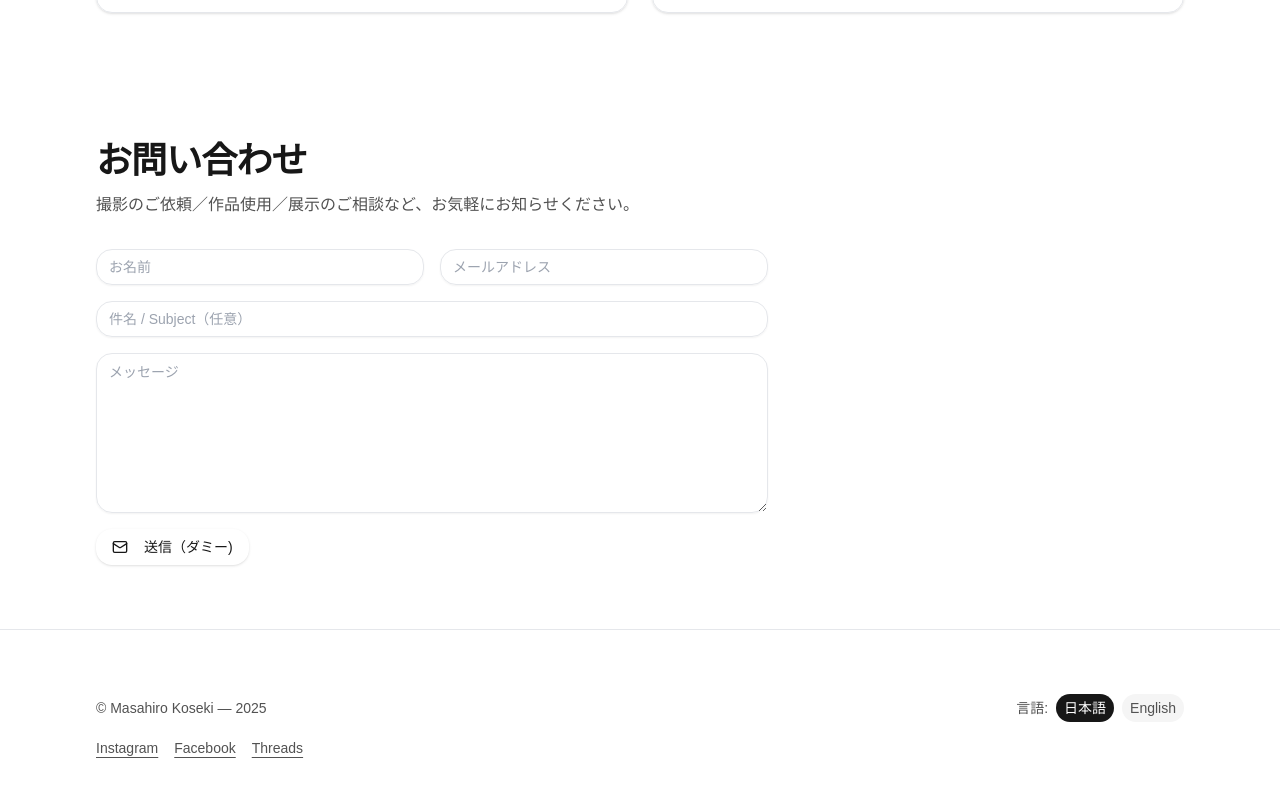
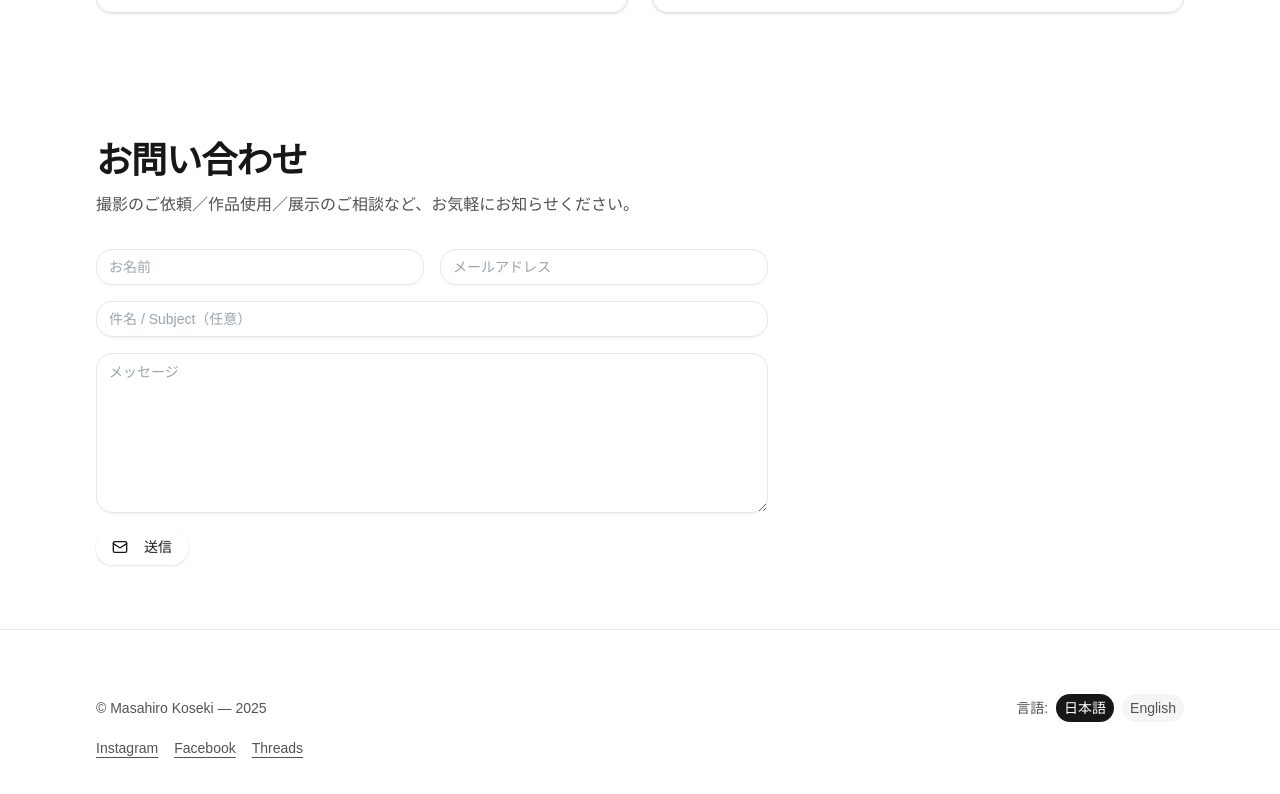
Before and after one commit to masahiro-koseki/masahiro-site, a Next.js app: page / in a window 1280 px wide. Shown: the part 3546-4340 px from the top of the page. Built offline with nearby package versions, Linux system fonts and the light colour scheme.

Commit message:
Redirect contact form to /thanks after submit

```diff
--- a/app/page.tsx
+++ b/app/page.tsx
@@ -382,7 +382,7 @@ const NEWS_ITEMS = [
             title: "展示・掲載",
               items: NEWS_ITEMS
           },
-          contact: { title: "お問い合わせ", desc: "撮影のご依頼／作品使用／展示のご相談など、お気軽にお知らせください。", name: "お名前", email: "メールアドレス", message: "メッセージ", send: "送信（ダミー)" },
+          contact: { title: "お問い合わせ", desc: "撮影のご依頼／作品使用／展示のご相談など、お気軽にお知らせください。", name: "お名前", email: "メールアドレス", message: "メッセージ", send: "送信" },
           footer: { rights: "© Masahiro Koseki", lang: "言語", jp: "日本語", en: "English" }
         },
         en: {
@@ -414,7 +414,7 @@ const NEWS_ITEMS = [
             title: "Exhibitions / Press",
             items: NEWS_ITEMS
           },
-          contact: { title: "Contact", desc: "For commissions, licensing, and exhibitions, please get in touch.", name: "Name", email: "Email", message: "Message", send: "Send (demo)" },
+          contact: { title: "Contact", desc: "For commissions, licensing, and exhibitions, please get in touch.", name: "Name", email: "Email", message: "Message", send: "Send" },
           footer: { rights: "© Masahiro Koseki", lang: "Language", jp: "日本語", en: "English" }
         }
       } as const)[lang],
--- a/src/components/sections/ContactSection.tsx
+++ b/src/components/sections/ContactSection.tsx
@@ -30,9 +30,7 @@ export default function ContactSection({ texts }: ContactSectionProps) {
 			subject: "",
 			message: "",
 	});
-	const [status, setStatus] = useState<"idle" | "sending" | "success" | "error">(
-		"idle",
-	);
+	const [status, setStatus] = useState<"idle" | "sending" | "error">("idle");
 	const [error, setError] = useState("");
 
 	const handleChange = (
@@ -71,10 +69,8 @@ export default function ContactSection({ texts }: ContactSectionProps) {
 			});
 
 			if (res.ok) {
-				// 一応内部状態もリセット
-				setStatus("success");
+				// 状態リセットしてから…
 				setForm({ name: "", email: "", subject: "", message: "" });
-
 				// 🎯 サンクスページへリダイレクト
 				router.push("/thanks");
 			} else {
@@ -139,7 +135,6 @@ export default function ContactSection({ texts }: ContactSectionProps) {
 				</p>
 		)}
 
-		{/* エラー時だけ画面に出す（成功時はサンクスページに飛ぶ） */}
 		{status === "error" && (
 				<p className="mt-2 text-sm text-red-600">
 				送信中にエラーが発生しました。時間をおいて再度お試しください。
```
